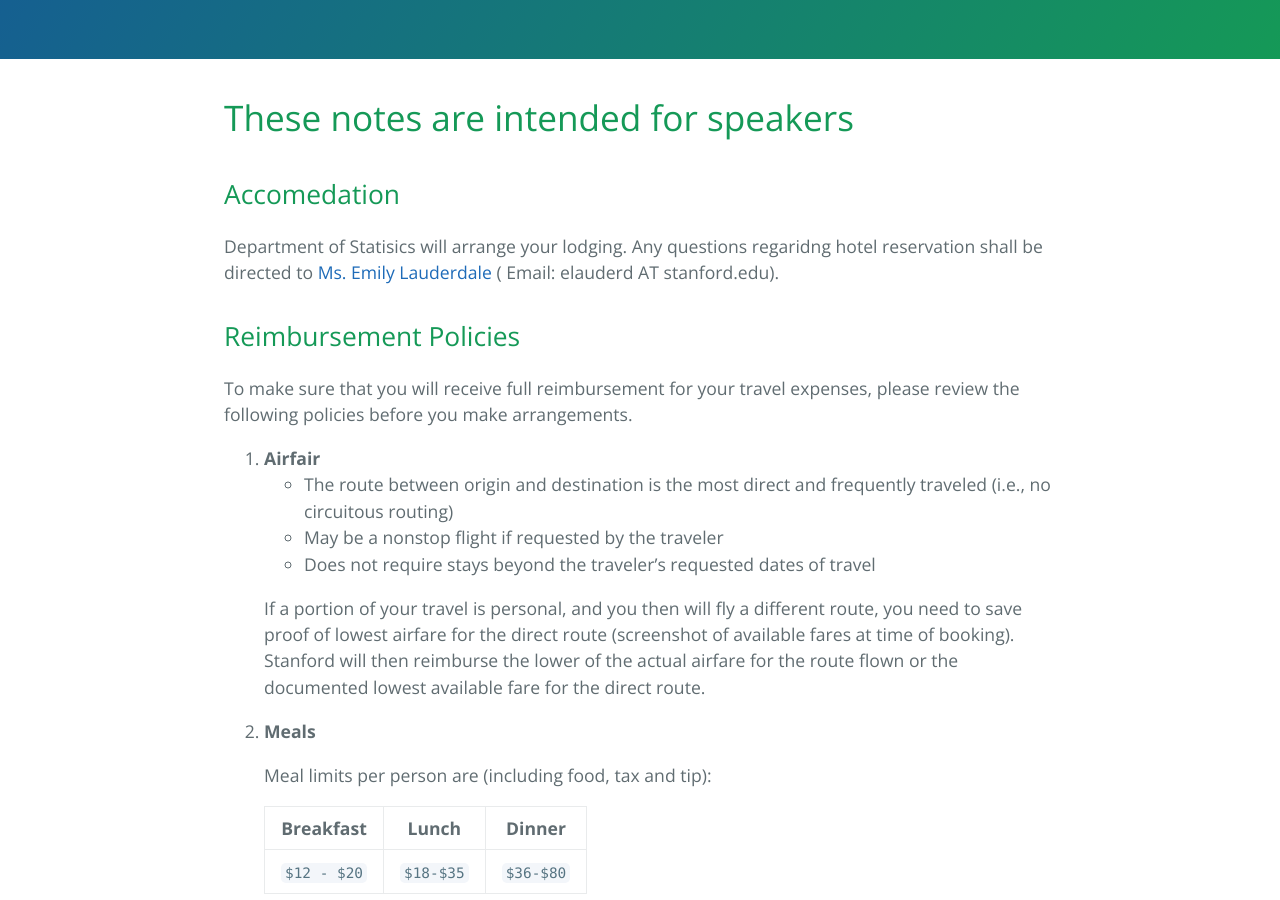
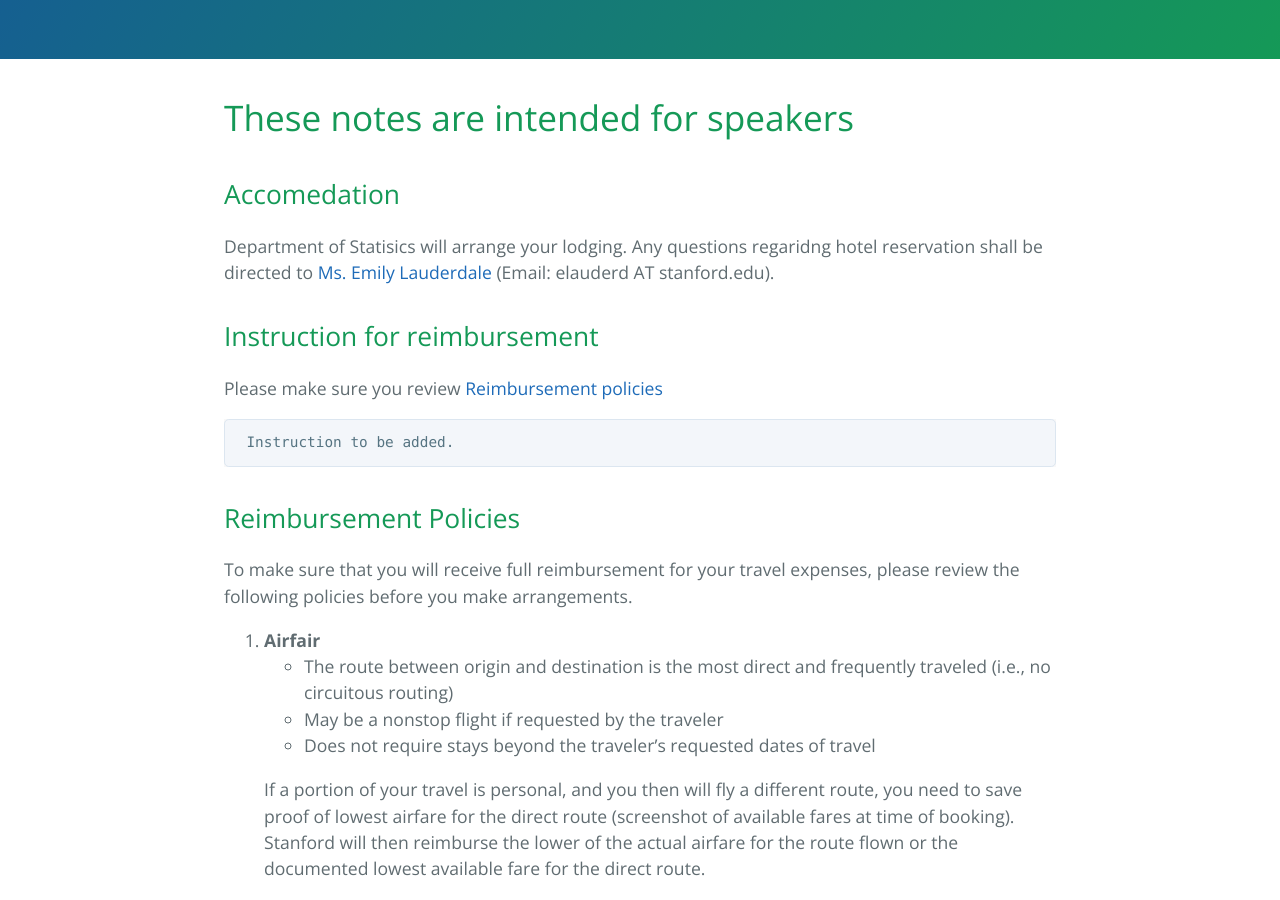
Before and after one commit to stats285/stats285.github.io, a Jekyll site: the page built from speaker_visit.md, in a window 1280 px wide and 900 px high, scrolled down 336 px. Built offline with Jekyll 4.4.1, drawn with Linux system fonts in a browser that asks for light colours; our own code applies the rules of GitHub Pages for plain Markdown files; the repository's description, which GitHub fills in, is left out.

Commit message:
added instrcution section

```diff
--- a/speaker_visit.md
+++ b/speaker_visit.md
@@ -4,9 +4,18 @@
 
 
 ## Accomedation
-Department of Statisics will arrange your lodging. Any questions regaridng hotel reservation shall be directed to [Ms. Emily Lauderdale](https://statistics.stanford.edu/people/emily-lauderdale) ( Email: elauderd AT stanford.edu).
+Department of Statisics will arrange your lodging. Any questions regaridng hotel reservation shall be directed to [Ms. Emily Lauderdale](https://statistics.stanford.edu/people/emily-lauderdale) (Email: elauderd AT stanford.edu).
 
-## Reimbursement Policies
+
+## Instruction for reimbursement
+Please make sure you review [Reimbursement policies](#policy)
+
+     Instruction to be added.
+
+
+
+
+## [](#policy)Reimbursement Policies
 To make sure that you will receive full reimbursement for your travel expenses, please review the following policies before you make arrangements.
 
 1. **Airfair**
```
